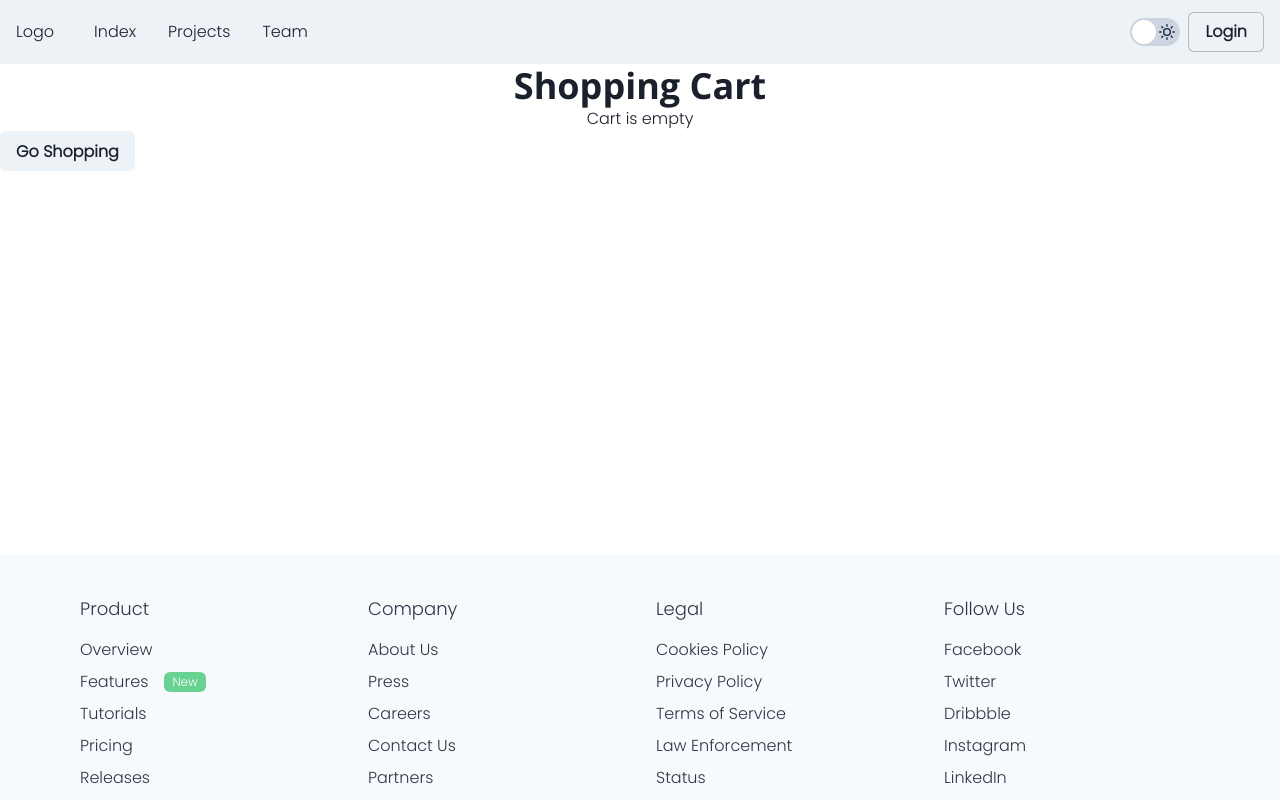
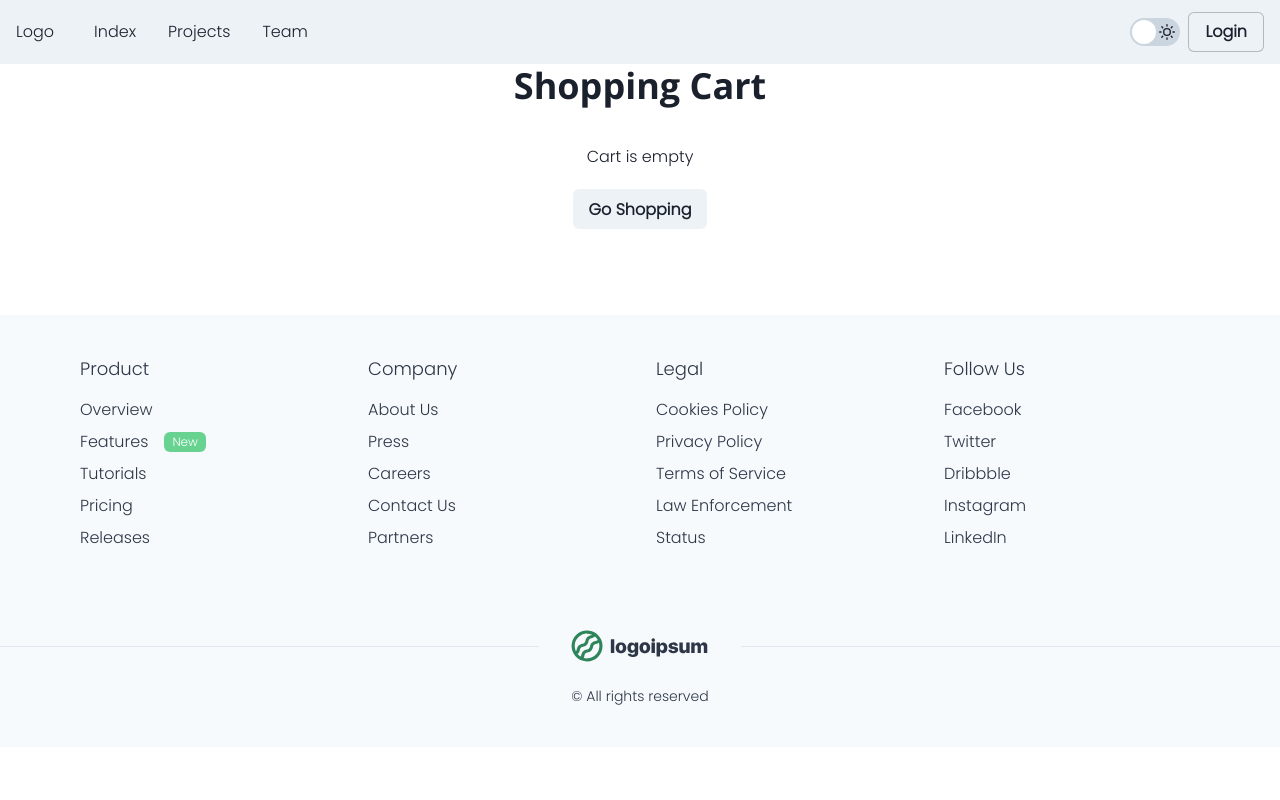
Before and after one commit to moforemmanuel/next-store-sanity, a Next.js app: page /cart in a window 1280 px wide. Shown: the top 800 px of the page. Built offline with nearby package versions, Linux system fonts and the light colour scheme.

Commit message:
refined cart

```diff
--- a/pages/cart.js
+++ b/pages/cart.js
@@ -32,6 +32,7 @@ import dynamic from 'next/dynamic';
 import axios from 'axios';
 import { toast } from 'react-toastify';
 import { useRouter } from 'next/router';
+import FullPageLoader from '../components/fullPageLoader/FullPageLoader';
 
 // import dynamic from 'next/dynamic';
 
@@ -44,6 +45,12 @@ function CartScreen() {
   // React.useEffect(() => {
   //   setMounted(true);
   // }, []);
+
+  const [loading, setLoading] = React.useState(true);
+
+  React.useEffect(() => {
+    setLoading(false);
+  }, []);
 
   const router = useRouter();
 
@@ -109,18 +116,32 @@ function CartScreen() {
     shouldForwardProp: (prop) =>
       ['width', 'height', 'src', 'alt'].includes(prop),
   });
+
+  if (loading) {
+    return <FullPageLoader />;
+  }
   return (
     <Layout>
-      <Heading align="center">Shopping Cart</Heading>
+      <Heading mt="4rem" align="center">
+        Shopping Cart
+      </Heading>
       {cartItems.length === 0 ? (
-        <Box h="50vh">
-          <Text align="center">Cart is empty</Text>
+        <Flex
+          // border={'thin solid red'}
+          direction="column"
+          gap="5"
+          justify="center"
+          align="center"
+          minH="20vh"
+        >
+          <Text align>Cart is empty</Text>
           <NextLink href="/" passHref>
             <Link>
               <Button>Go Shopping</Button>
             </Link>
           </NextLink>
-        </Box>
+          {/* <Button w="fit-content">Go Shopping</Button> */}
+        </Flex>
       ) : (
         <SimpleGrid
           gap={2}
@@ -232,6 +253,7 @@ function CartScreen() {
                       layerStyle="productButton"
                       align="center"
                       width="90%"
+                      onClick={() => router.push('/shipping')}
                     >
                       Checkout
                     </Button>
```
